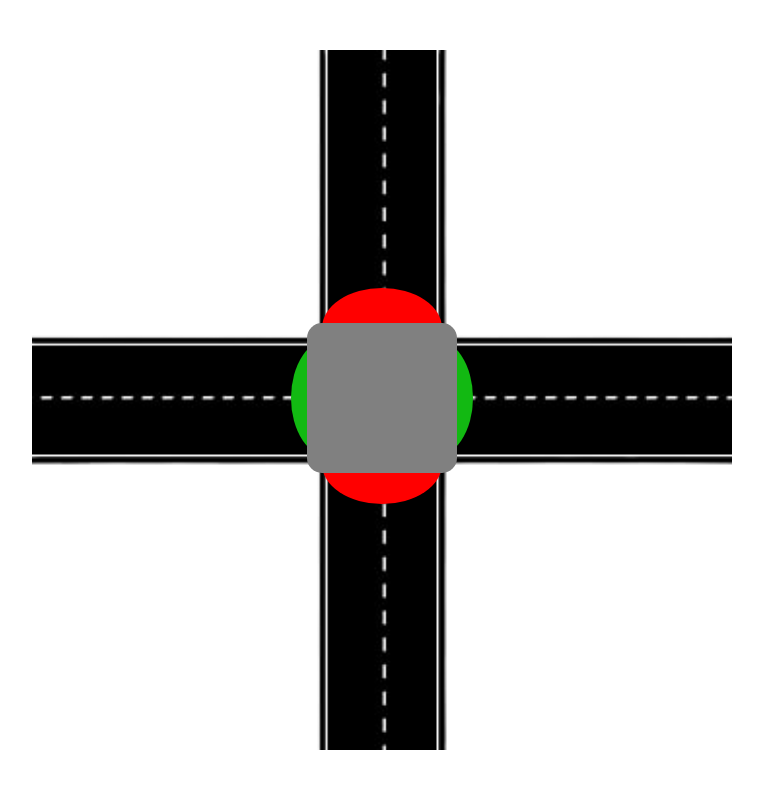
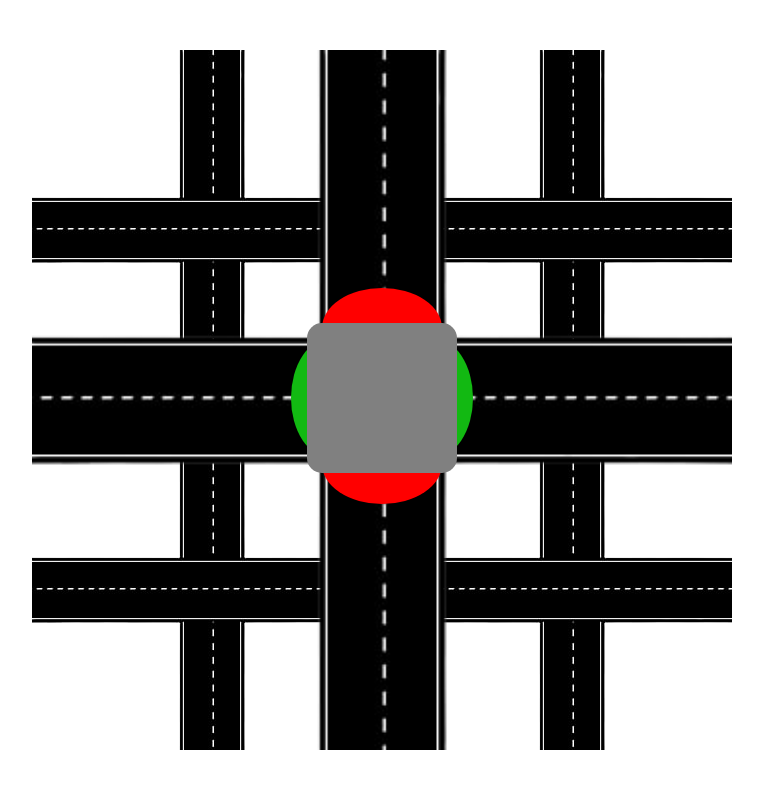
Before and after one commit to practick4/practick4.github.io, a plain HTML site: page index.html in a window 1280 px wide. Shown: the whole page, without its empty margins (258-1021 px from the left). Drawn offline with Linux system fonts and the light colour scheme.

Commit message:
Update style.css

```diff
--- a/style.css
+++ b/style.css
@@ -40,6 +40,7 @@ body{
     left: 50%;
     margin-right: -50%;
     transform: translate(-50%, -50%);
+    background: url(1.png);
 }
 #center{
     background-color: grey;
```
